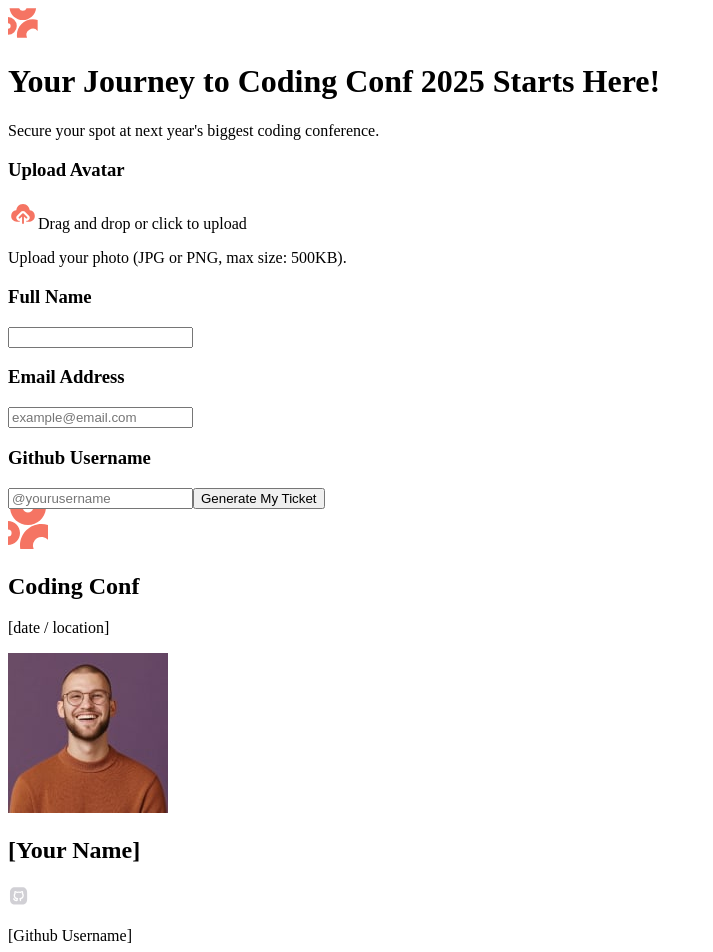
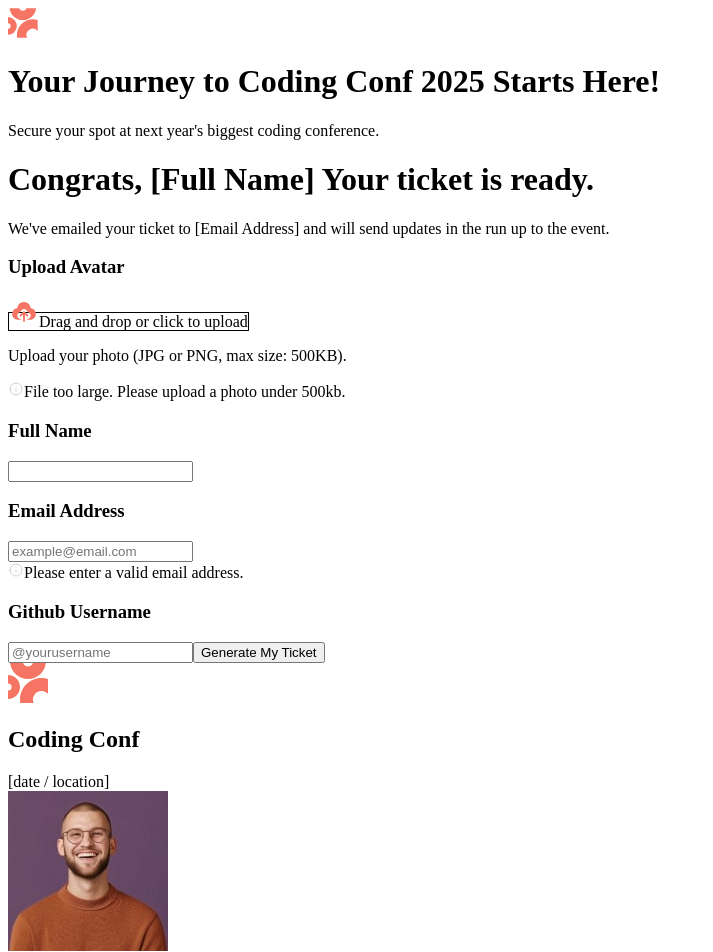
Before and after one commit to micha1bak/frontend-mentor-ticket-generator, a React (Vite) app: page / in a window 1280 px wide. Shown: the top 952 px of the page, without its empty margins (0-713 px from the left). Built offline with nearby package versions, Linux system fonts and the light colour scheme.

Commit message:
added error messages

```diff
--- a/src/components/Avatar.jsx
+++ b/src/components/Avatar.jsx
@@ -1,13 +1,23 @@
 export function Avatar() {
+
+  const labelStles = {
+    border: '1px solid black',
+  }
+
   return (
-    <>
+    <div>
       <h3>Upload Avatar</h3>
-      <label for="inputFile">
+      <label for="inputFile"  style={labelStles}>
         <input style={{display: 'none'}} id="inputFile" type="file"/>
         <img src="/assets/images/icon-upload.svg"/>
         Drag and drop or click to upload
       </label>
       <p>Upload your photo (JPG or PNG, max size: 500KB).</p>
-    </>
+
+      <div className="ErrorAvatar">
+        <img src="assets\images\icon-info.svg" alt="info" />
+        <span>File too large. Please upload a photo under 500kb.</span>
+      </div>
+    </div>
   )
 }
--- a/src/components/Email.jsx
+++ b/src/components/Email.jsx
@@ -3,6 +3,10 @@ export function Email() {
     <>
     <h3>Email Address</h3>
     <input type="email" placeholder="example@email.com"/>
+    <div className="errorEmail">
+      <img src="assets\images\icon-info.svg" alt="info" />
+      <span>Please enter a valid email address.</span>
+    </div>
     </>
   )
 }
--- a/src/components/SubmitHeader.jsx
+++ b/src/components/SubmitHeader.jsx
@@ -1,6 +1,6 @@
 export function SubmitHeader() {
   return (
-    <div style={{display: 'none'}}>
+    <div style={{display: 'block'}}>
       <h1>Congrats, [Full Name] Your ticket is ready.</h1>
       <p>We've emailed your ticket to [Email Address] and will send updates in the run up to the event.</p>
     </div>
--- a/src/components/Ticket.jsx
+++ b/src/components/Ticket.jsx
@@ -1,13 +1,14 @@
 export function Ticket() {
+
   return (
-    <div className="ticket">
+    <div className="ticket" style={{display: 'block'}}>
       <div className="ticketLeft">
 
         <div className="ticketLeftUp">
           <img src="assets\images\logo-mark.svg" alt="logo"/>
           <div>
             <h2>Coding Conf</h2>
-            <p>[date / location]</p>
+            <span>[date / location]</span>
           </div>
         </div>
 
@@ -17,12 +18,15 @@ export function Ticket() {
             <h2>[Your Name]</h2>
             <div>
               <img src="assets\images\icon-github.svg" alt="github" />
-              <p>[Github Username]</p>
+              <span>[Github Username]</span>
             </div>
           </div>
         </div>
 
       </div>
+      <div className="ticketRight">
+        <span>#01609</span>
+      </div>
     </div>
   )
 }
```
